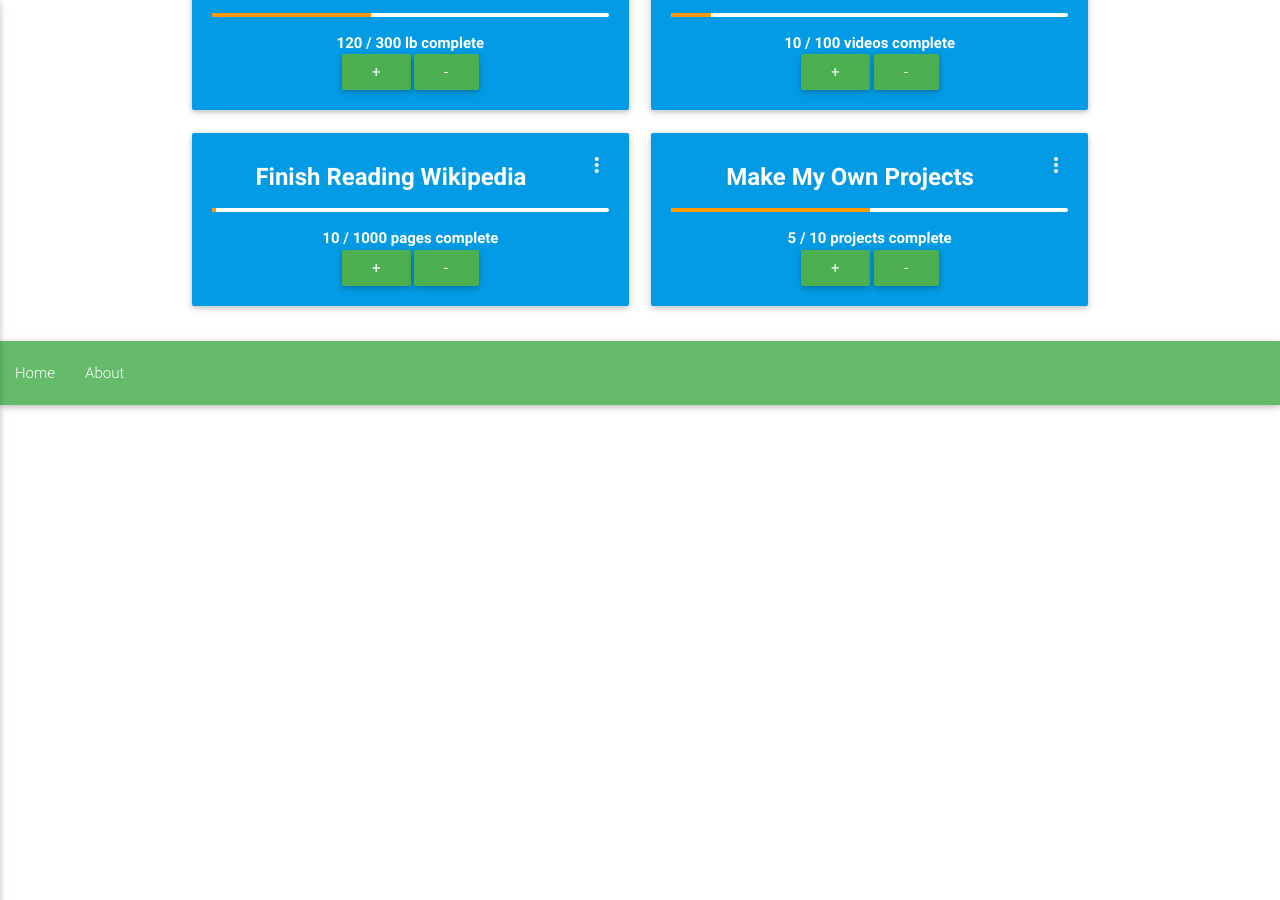
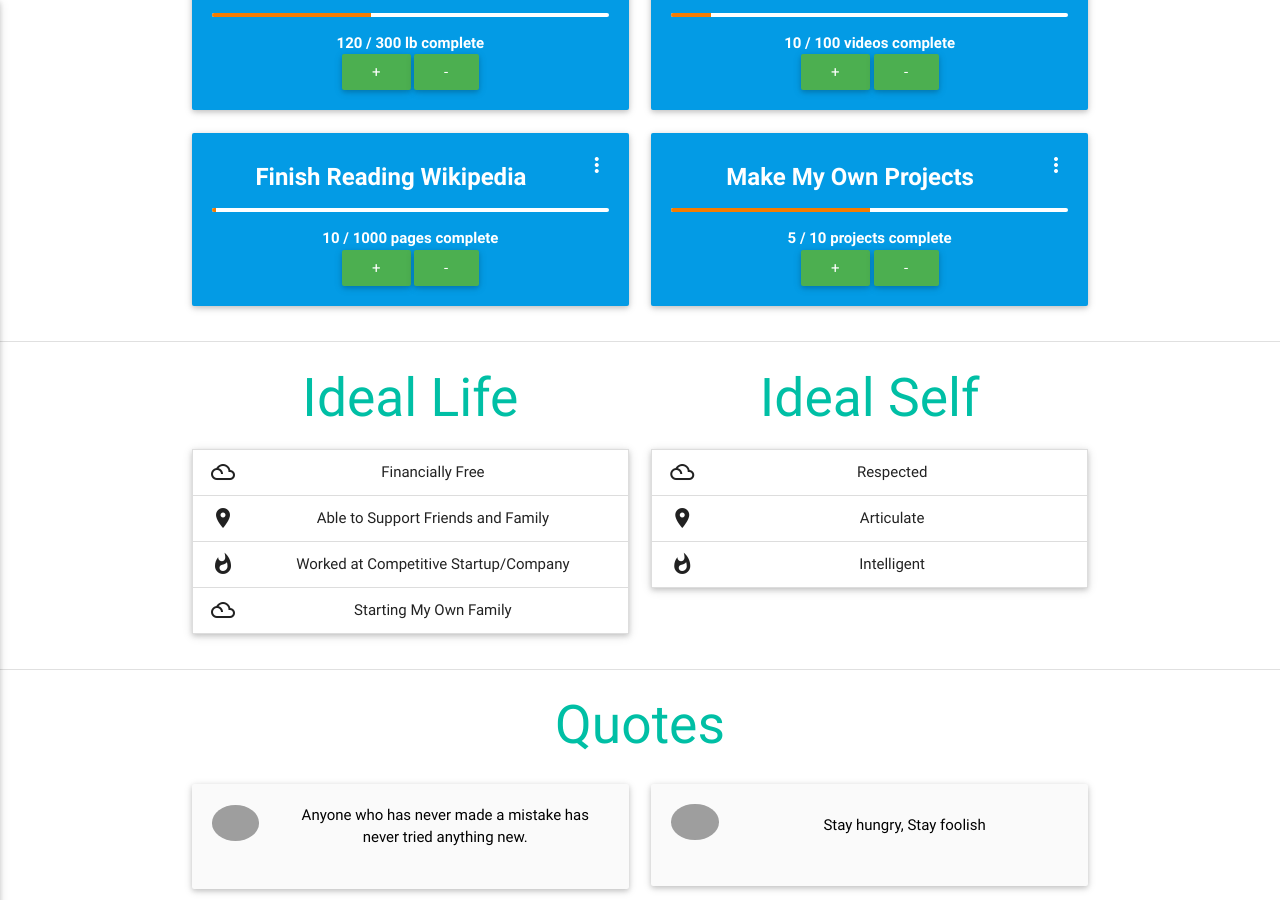
Before and after one commit to khongnaw/life-dashboard, a Jekyll site: the page built from index.html, in a window 1280 px wide and 900 px high, scrolled down 752 px. Built offline with Jekyll 4.4.1, drawn with Linux system fonts in a browser that asks for light colours; Markdown is read by kramdown in place of the engine named in the settings; grey boxes are pictures that could not be loaded.

Commit message:
add more sections

```diff
--- /dev/null
+++ b/_includes/books.html
@@ -0,0 +1,3 @@
+<div class="container center">
+    <h2 class="teal-text text-accent-4">Books to Read</h2>
+</div>
--- /dev/null
+++ b/_includes/definition-life.html
@@ -0,0 +1,42 @@
+<div class="container center">
+    <div class="row">
+        <div class="col s12 m6">
+            <h2 class="teal-text text-accent-4">Ideal Life </h2>
+            <ul class="collapsible" data-collapsible="accordion">
+                <li>
+                    <div class="collapsible-header"><i class="material-icons">filter_drama</i>Financially Free</div>
+                    <div class="collapsible-body"><p>Lorem ipsum dolor sit amet.</p></div>
+                </li>
+                <li>
+                    <div class="collapsible-header"><i class="material-icons">place</i>Able to Support Friends and Family</div>
+                    <div class="collapsible-body"><p>Lorem ipsum dolor sit amet.</p></div>
+                </li>
+                <li>
+                    <div class="collapsible-header"><i class="material-icons">whatshot</i>Worked at Competitive Startup/Company</div>
+                    <div class="collapsible-body"><p>Lorem ipsum dolor sit amet.</p></div>
+                </li>
+                <li>
+                    <div class="collapsible-header"><i class="material-icons">filter_drama</i>Starting My Own Family</div>
+                    <div class="collapsible-body"><p>Lorem ipsum dolor sit amet.</p></div>
+                </li>
+            </ul>
+        </div>
+        <div class="col s12 m6">
+            <h2 class="teal-text text-accent-4">Ideal Self </h2>
+            <ul class="collapsible" data-collapsible="accordion">
+                <li>
+                    <div class="collapsible-header"><i class="material-icons">filter_drama</i>Respected</div>
+                    <div class="collapsible-body"><p>Lorem ipsum dolor sit amet.</p></div>
+                </li>
+                <li>
+                    <div class="collapsible-header"><i class="material-icons">place</i>Articulate</div>
+                    <div class="collapsible-body"><p>Lorem ipsum dolor sit amet.</p></div>
+                </li>
+                <li>
+                    <div class="collapsible-header"><i class="material-icons">whatshot</i>Intelligent</div>
+                    <div class="collapsible-body"><p>Lorem ipsum dolor sit amet.</p></div>
+                </li>
+            </ul>
+        </div>
+    </div>
+</div>
--- a/_includes/goals.html
+++ b/_includes/goals.html
@@ -6,7 +6,7 @@
                 <div class="card-content white-text">
                     <span class="card-title activator"><b>Squating 300lb</b> <i class="material-icons right">more_vert</i></span>
                     <div class="progress white">
-                        <div class="determinate orange" style="width: 40%"></div>
+                        <div class="determinate orange darken-2" style="width: 40%"></div>
                     </div>
                     <p class="progress-num">
                         <b>
@@ -31,7 +31,7 @@
                 <div class="card-content white-text">
                     <span class="card-title  activator"><b>Finish Online Course</b> <i class="material-icons right">more_vert</i></span>
                     <div class="progress white">
-                        <div class="determinate orange" style="width: 10%"></div>
+                        <div class="determinate orange darken-2" style="width: 10%"></div>
                     </div>
                     <p class="progress-num">
                         <b>
@@ -56,7 +56,7 @@
                 <div class="card-content white-text">
                     <span class="card-title  activator"><b>Finish Reading Wikipedia</b><i class="material-icons right">more_vert</i></span>
                     <div class="progress white">
-                        <div class="determinate orange" style="width: 1%"></div>
+                        <div class="determinate orange darken-2" style="width: 1%"></div>
                     </div>
                     <p class="progress-num">
                         <b>
@@ -81,7 +81,7 @@
                 <div class="card-content white-text">
                     <span class="card-title  activator"><b>Make My Own Projects</b><i class="material-icons right">more_vert</i></span>
                     <div class="progress white">
-                        <div class="determinate orange" style="width: 50%"></div>
+                        <div class="determinate orange darken-2" style="width: 50%"></div>
                     </div>
                     <p class="progress-num">
                         <b>
--- a/_includes/header.html
+++ b/_includes/header.html
@@ -6,7 +6,7 @@
         </div>
         <div class="col s12 flow-text">
             <h5>20 of 85 years - 23% complete</h5>
-            <a class="waves-effect waves-light btn modal-trigger" href="#modal1">Click me!</a>
+            <a class="waves-effect waves-light btn modal-trigger green" href="#modal1">Click me!</a>
         </div>
       <!--    <div class="row">
 
--- /dev/null
+++ b/_includes/quotes.html
@@ -0,0 +1,35 @@
+<div class="container center">
+    <h2 class="teal-text text-accent-4">Quotes </h2>
+
+    <div class="row">
+        <div class="col s12 m6">
+            <div class="card-panel grey lighten-5 z-depth-1">
+                <div class="row valign-wrapper">
+                    <div class="col s2">
+                        <img src="https://i0.wp.com/www.brainpickings.org/wp-content/uploads/2013/05/einstein11.jpg?fit=300%2C292&ssl=1" alt="" class="circle responsive-img"> <!-- notice the "circle" class -->
+                    </div>
+                    <div class="col s10">
+                  <span class="black-text">
+                   Anyone who has never made a mistake has never tried anything new.
+                  </span>
+                    </div>
+                </div>
+            </div>
+        </div>
+        <div class="col s12 m6">
+            <div class="card-panel grey lighten-5 z-depth-1">
+                <div class="row valign-wrapper">
+                    <div class="col s2">
+                        <img src= "https://ideagirlseverestormpredictionswarnings.files.wordpress.com/2012/12/steve-jobs-face-appears-in-sun-dec-21-2012.png?w=140" alt="" class="circle responsive-img"> <!-- notice the "circle" class -->
+                    </div>
+                    <div class="col s10">
+                  <span class="black-text">
+                    Stay hungry, Stay foolish
+                  </span>
+                    </div>
+                </div>
+            </div>
+        </div>
+    </div>
+
+</div>
--- /dev/null
+++ b/_includes/videos.html
@@ -0,0 +1,12 @@
+<div class="container center">
+    <h2 class="teal-text text-accent-4">Videos</h2>
+    <div class="carousel">
+        <a class="carousel-item" href="#one!">
+            <div class="video-container">
+                <iframe width="854" height="480" src="https://www.youtube.com/embed/iCvmsMzlF7o" frameborder="0" allowfullscreen></iframe>
+            </div>
+        </a>
+
+    </div>
+
+</div>
--- a/_layouts/dashboard-layout.html
+++ b/_layouts/dashboard-layout.html
@@ -8,6 +8,16 @@
 	{% include header.html %}
 	<div class="divider"></div>
 	{% include goals.html %}
+	<div class="divider"></div>
+	{% include definition-life.html %}
+	<div class="divider"></div>
+	{% include quotes.html %}
+
+
+	<!--<div class="divider"></div>-->
+	<!--{% include videos.html %}-->
+	<!--<div class="divider"></div>-->
+	<!--{% include books.html %}-->
 
 	{% include modal.html %}
 	{% include scripts.html %}
--- a/assets/js/dashboard-script.js
+++ b/assets/js/dashboard-script.js
@@ -10,6 +10,8 @@
 $(document).ready(function(){
 
      setInterval(stateMachine, 100);
+
+     $('.carousel').carousel();
 
      $('.modal-trigger').leanModal();
 
```
